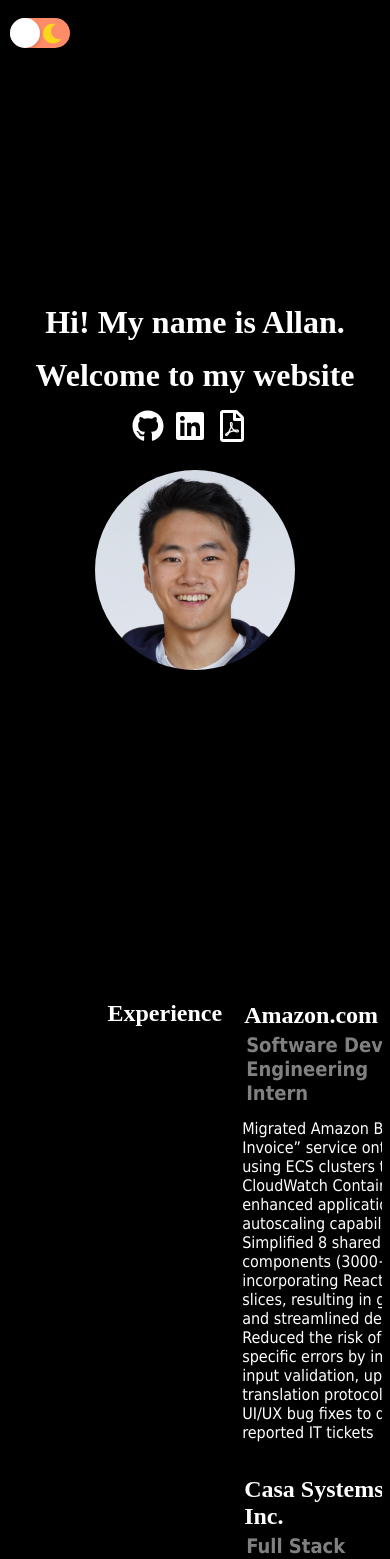
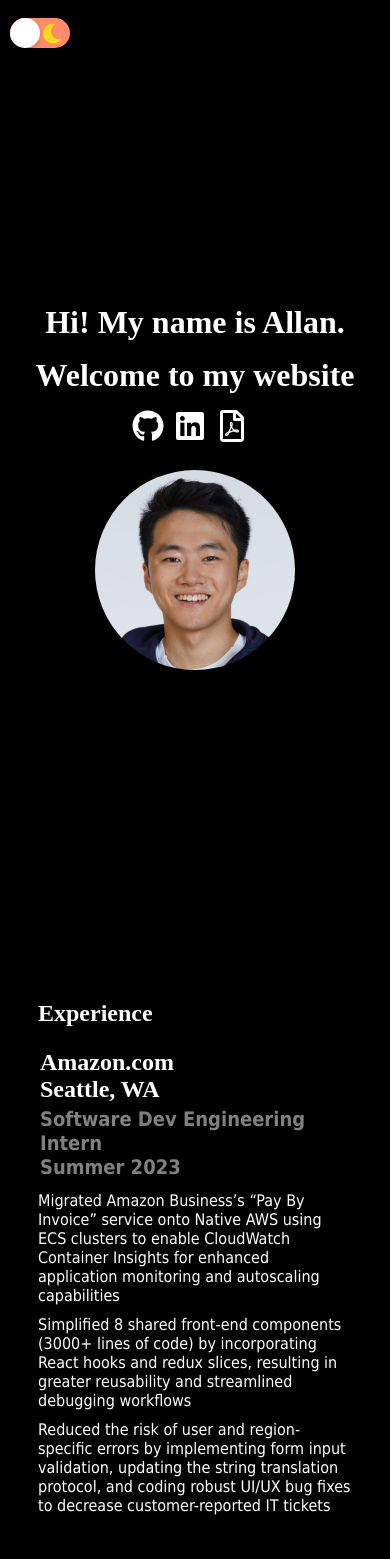
Before and after one commit to ading01/my_website, a React (Create React App) app: page / in a window 390 px wide. Shown: the top 1559 px of the page. Built offline with nearby package versions, Linux system fonts and the light colour scheme.

Commit message:
responsive experience and education

```diff
--- a/src/content/EducationContent/EducationContent.tsx
+++ b/src/content/EducationContent/EducationContent.tsx
@@ -1,6 +1,7 @@
 import { useTheme } from "../../contexts/ThemeContext";
 import Pill from "../../components/Pill";
 import { Heading, SubHeading, PText, PTitle } from "../../styles/text";
+import { SplitContainer, MainRow, SubRow } from "../../styles/divs";
 import FadeInSection from "../../ui/FadeInSection";
 
 const relevant_courses: string[] = [
@@ -26,17 +27,18 @@ function EducationContent() {
   return (
     <div className="education-content">
       <FadeInSection>
-        <div className="container row1">
-          {/* <div>Yale University</div> */}
+        <SplitContainer>
+          <MainRow>
             <Heading>Yale University</Heading>
             <Heading>New Haven, CT</Heading>
-        </div>
-        <div className="container row2">
+          </MainRow>
+          <SubRow>
             <SubHeading mode={theme}>
               B.S. in Computer Science | GPA: 3.67/4.0
             </SubHeading>
             <SubHeading mode={theme}>Winter 2023</SubHeading>
-        </div>
+          </SubRow>
+        </SplitContainer>
         <div className="coursework-section">
           <PTitle mode={theme}>Relevent Coursework</PTitle>
           <div className="courses-container">
--- a/src/content/ExperienceContent.tsx
+++ b/src/content/ExperienceContent.tsx
@@ -2,6 +2,7 @@ import { useTheme } from "../contexts/ThemeContext";
 import { Heading, SubHeading, PText, PTitle } from "../styles/text";
 import FadeInSection from "../ui/FadeInSection";
 import styled from "styled-components";
+import { SplitContainer, MainRow, SubRow, ResumeDetails } from "../styles/divs";
 
 let ResumeContent = [
   {
@@ -62,18 +63,20 @@ function ExperienceContent() {
       {ResumeContent.map((job, index) => (
         <FadeInSection key={index}>
           {/* <div key={index}> */}
-          <div className="container row1">
-            <Heading>{job.company_name}</Heading>
-            <Heading>{job.location}</Heading>
-          </div>
-          <div className="container row2">
-            <SubHeading mode={theme}>{job.position}</SubHeading>
-            <SubHeading mode={theme}>{job.date}</SubHeading>
-          </div>
+          <SplitContainer>
+            <MainRow>
+              <Heading>{job.company_name}</Heading>
+              <Heading>{job.location}</Heading>
+            </MainRow>
+            <SubRow>
+              <SubHeading mode={theme}>{job.position}</SubHeading>
+              <SubHeading mode={theme}>{job.date}</SubHeading>
+            </SubRow>
+          </SplitContainer>
           {job.details.map((detail, index) => (
-            <div className="resume-block" key={index}>
+            <ResumeDetails>
               <PText mode={theme}>{detail}</PText>
-            </div>
+            </ResumeDetails>
           ))}
           {/* </div> */}
         </FadeInSection>
--- a/src/styles/divs.tsx
+++ b/src/styles/divs.tsx
@@ -5,10 +5,17 @@ export const ResumeCardContainer = styled.div`
   background-color: ${({ theme }) => theme.backgroundColor};
   margin: 20px;
   transition: background-color 0.5s ease;
+
+  @media (max-width: 768px) {
+    width: 100%;
+  }
 `;
 
 export const ResumeCardRow = styled.div`
   display: flex;
+  @media (max-width: 768px) {
+    flex-direction: column;
+  }
 `;
 
 export const LeftColumn = styled.div`
@@ -20,3 +27,37 @@ export const RightColumn = styled.div`
   flex: 75%;
   padding: 10px;
 `;
+
+export const SplitContainer = styled.div`
+  display: flex;
+  flex-direction: column;
+`;
+
+export const ResumeDetails = styled.div`
+  padding-bottom: 5px;
+  @media (max-width: 768px) {
+    padding-bottom: 10px;
+  }
+`;
+
+export const MainRow = styled.div`
+  display: flex;
+  justify-content: space-between;
+  margin: 2px;
+
+  @media (max-width: 768px) {
+    flex-direction: column;
+  }
+`;
+
+export const SubRow = styled.div`
+  display: flex;
+  justify-content: space-between;
+
+  margin: 2px;
+  padding-bottom: 10px;
+
+  @media (max-width: 768px) {
+    flex-direction: column;
+  }
+`;
--- a/src/styles/text.tsx
+++ b/src/styles/text.tsx
@@ -7,6 +7,10 @@ export const Heading = styled.h1`
   margin: 0;
   transition: color 0.5s ease;
   padding: 0;
+
+  @media (max-width: 768px) {
+    display: block; // Or you can remove this line as h1 is block by default
+  }
 `;
 
 export const SubHeading = styled.h2<{ mode: "light" | "dark" }>`
@@ -15,6 +19,10 @@ export const SubHeading = styled.h2<{ mode: "light" | "dark" }>`
   margin: 0;
   padding: 0;
   transition: color 0.5s ease;
+
+  @media (max-width: 768px) {
+    display: block; // Or you can remove this line as h2 is block by default
+  }
 `;
 
 export const PText = styled.p<{ mode: "light" | "dark" }>`
```
Lines whose indentation alone changed are shown as unchanged.
